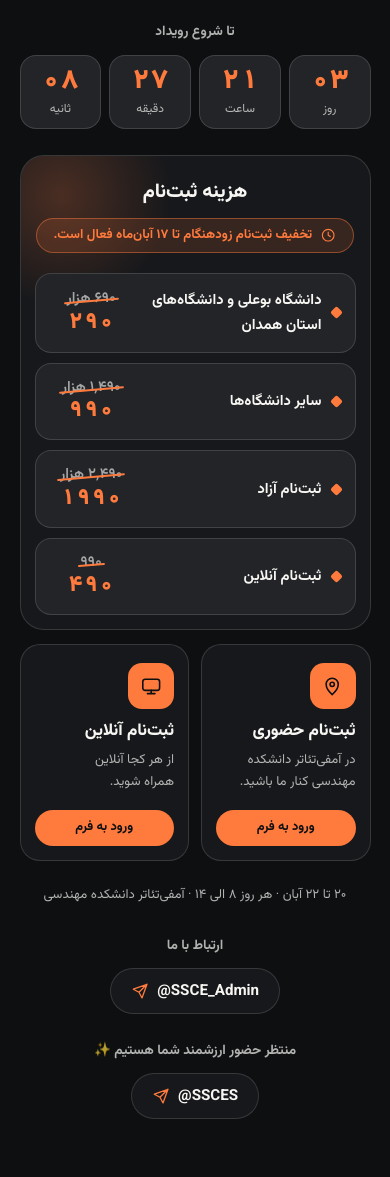
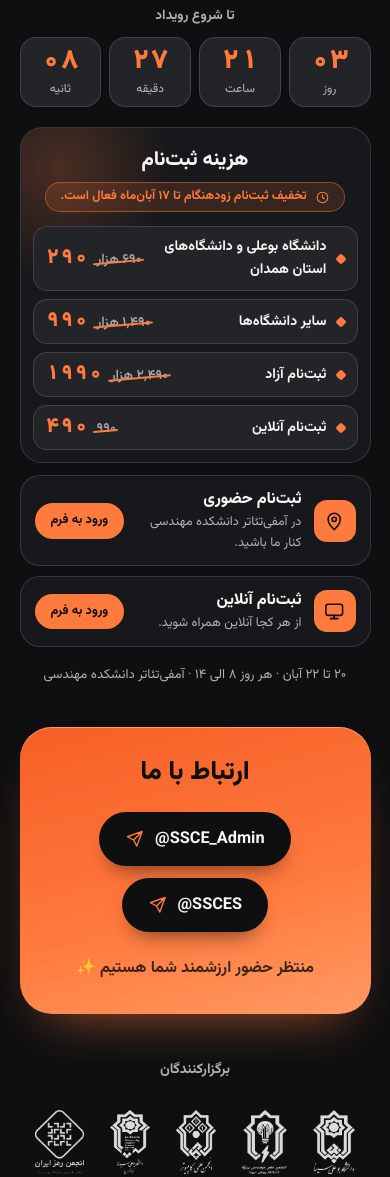
Before and after one commit to TAmin6002/RoboOTSprint, a plain HTML site: page index.html in a window 390 px wide. Shown: the part 6316-7493 px from the top of the page. Drawn offline with Linux system fonts and the light colour scheme.

Commit message:
fix: registering section updated

```diff
--- a/index.html
+++ b/index.html
@@ -1125,55 +1125,79 @@
 .info .icon{box-sizing:content-box;width:22px;height:22px;padding:6px;border-radius:12px;background:var(--c-black);color:var(--c-orange)}
 
 /* ===== Registration ===== */
-.register{overflow:hidden}
+.register{overflow:hidden;padding-block:clamp(40px,7vw,72px)}
 .register::before{content:"";position:absolute;inset:-90px -90px auto;height:320px;background:radial-gradient(closest-side,rgba(255,122,61,.3),transparent);pointer-events:none}
 .register .container{position:relative}
-.countdown{display:grid;justify-items:center;gap:10px;margin-bottom:26px}
+.countdown{display:grid;justify-items:center;gap:8px;margin-bottom:20px}
 .countdown__label{font-size:.85rem;font-weight:700;color:var(--text-muted-on-dark)}
 .countdown__grid{display:grid;grid-template-columns:repeat(4,1fr);gap:8px;width:100%;direction:rtl}
-.countdown__cell{display:grid;justify-items:center;padding:10px 4px 8px;border-radius:16px;background:var(--c-black-3);border:1px solid var(--line-dark)}
+.countdown__cell{display:grid;justify-items:center;padding:8px 4px 6px;border-radius:16px;background:var(--c-black-3);border:1px solid var(--line-dark)}
 .countdown__num{font-size:1.7rem;font-weight:900;line-height:1.2;color:var(--c-orange);font-variant-numeric:tabular-nums}
 .countdown__unit{font-size:.75rem;color:var(--text-muted-on-dark)}
-.forms{display:grid;grid-template-columns:1fr 1fr;gap:12px}
-.form-card{display:flex;flex-direction:column;gap:6px;height:100%;padding:18px 14px 14px;border-radius:20px;background:var(--c-black-2);border:1px solid var(--line-dark);transition:transform var(--dur) var(--ease),border-color var(--dur) var(--ease)}
+.forms{display:grid;grid-template-columns:1fr;gap:10px}
+.forms>li{display:flex}
+.form-card{display:grid;grid-template-columns:auto 1fr auto;grid-template-areas:"i t b" "i p b";align-items:center;align-content:center;column-gap:12px;width:100%;padding:12px 14px;border-radius:20px;background:var(--c-black-2);border:1px solid var(--line-dark);transition:transform var(--dur) var(--ease),border-color var(--dur) var(--ease)}
 .form-card:hover{transform:translateY(-3px);border-color:var(--c-orange)}
-.form-card__icon{display:grid;place-items:center;width:46px;height:46px;margin-bottom:6px;border-radius:14px;background:var(--c-orange);color:var(--c-black)}
-.form-card h3{font-size:1.05rem;font-weight:800}
-.form-card p{flex:1;font-size:.82rem;line-height:1.7;color:var(--text-muted-on-dark)}
-.form-card .btn{margin-top:10px;padding:7px 12px;font-size:.8rem}
-.register__note{margin-top:22px;text-align:center;font-size:.82rem;color:var(--text-muted-on-dark)}
-
-/* Pricing (inside the registration section, above the forms) */
-.pricing,.contact{max-width:620px;margin-inline:auto}
-.pricing{position:relative;overflow:hidden;margin-bottom:14px;padding:24px 14px 14px;border-radius:24px;background:var(--c-black-2);border:1px solid var(--line-dark)}
+.form-card__icon{grid-area:i;display:grid;place-items:center;width:42px;height:42px;border-radius:13px;background:var(--c-orange);color:var(--c-black)}
+.form-card h3{grid-area:t;font-size:1rem;font-weight:800;line-height:1.5}
+.form-card p{grid-area:p;font-size:.8rem;line-height:1.6;color:var(--text-muted-on-dark)}
+.form-card .btn{grid-area:b;padding:7px 14px;font-size:.8rem}
+@media (max-width:359px){.form-card{grid-template-columns:auto 1fr;grid-template-areas:"i t" "i p" "b b"}.form-card .btn{margin-top:10px}}
+.register__note{margin-top:16px;text-align:center;font-size:.82rem;color:var(--text-muted-on-dark)}
+
+/* Pricing + forms share one compact frame: stacked on phones, side by side on desktop */
+.register__body{display:grid;gap:12px;max-width:620px;margin-inline:auto}
+.pricing{position:relative;overflow:hidden;padding:18px 12px 12px;border-radius:22px;background:var(--c-black-2);border:1px solid var(--line-dark)}
 .pricing::before{content:"";position:absolute;top:-70px;inset-inline-end:-70px;width:220px;height:220px;background:radial-gradient(closest-side,rgba(255,122,61,.22),transparent);pointer-events:none}
 .pricing>*{position:relative}
-.pricing__title{text-align:center;font-size:var(--fs-600);font-weight:800}
-.pricing__badge{display:flex;align-items:center;justify-content:center;gap:8px;width:fit-content;max-width:100%;margin:12px auto 0;padding:6px 16px;border-radius:var(--radius-pill);background:rgba(255,122,61,.14);border:1px solid rgba(255,122,61,.45);color:var(--c-orange);font-size:.82rem;font-weight:700;line-height:1.6;text-align:center}
-.pricing__badge .icon{width:1.25em;height:1.25em}
-.pricing__list{display:grid;gap:10px;margin-top:20px}
-.pricing__row{display:flex;align-items:center;justify-content:space-between;gap:10px 14px;padding:14px;border-radius:16px;background:var(--c-black-3);border:1px solid var(--line-dark);transition:border-color var(--dur) var(--ease)}
+.pricing__title{text-align:center;font-size:1.25rem;font-weight:800;line-height:1.4}
+.pricing__badge{display:flex;align-items:center;justify-content:center;gap:8px;width:fit-content;max-width:100%;margin:8px auto 0;padding:4px 14px;border-radius:var(--radius-pill);background:rgba(255,122,61,.14);border:1px solid rgba(255,122,61,.45);color:var(--c-orange);font-size:.78rem;font-weight:700;line-height:1.6;text-align:center}
+.pricing__badge .icon{width:1.2em;height:1.2em}
+.pricing__list{display:grid;gap:8px;margin-top:14px}
+.pricing__row{display:flex;align-items:center;justify-content:space-between;gap:10px 14px;padding:9px 12px;border-radius:14px;background:var(--c-black-3);border:1px solid var(--line-dark);transition:border-color var(--dur) var(--ease)}
 .pricing__row:hover{border-color:var(--c-orange)}
-.pricing__label{display:flex;align-items:center;gap:10px;flex:1;min-width:0;font-size:.92rem;font-weight:700;line-height:1.7}
-.pricing__label::before{content:"";flex:none;width:9px;height:9px;border-radius:2px;background:var(--c-orange);transform:rotate(45deg)}
+.pricing__label{display:flex;align-items:center;gap:10px;flex:1;min-width:0;font-size:.88rem;font-weight:700;line-height:1.6}
+.pricing__label::before{content:"";flex:none;width:8px;height:8px;border-radius:2px;background:var(--c-orange);transform:rotate(45deg)}
 .pricing__price{display:flex;align-items:baseline;gap:8px;flex:none;white-space:nowrap}
-.pricing__old{position:relative;font-size:.92rem;font-weight:600;line-height:1.4;color:rgba(247,246,242,.62);text-decoration:none}
+.pricing__old{position:relative;font-size:.85rem;font-weight:600;line-height:1.4;color:rgba(247,246,242,.62);text-decoration:none}
 .pricing__old::after{content:"";position:absolute;inset-inline:-3px;top:54%;height:2px;border-radius:2px;background:var(--c-orange);transform:rotate(-5deg)}
-.pricing__new{font-size:1.4rem;font-weight:900;line-height:1.2;color:var(--c-orange);text-decoration:none;font-variant-numeric:tabular-nums}
-@media (max-width:519px){.pricing__price{flex-direction:column;align-items:center;gap:0;min-width:5.2rem}}
-
-/* Contact (Telegram) */
-.contact{display:grid;justify-items:center;gap:10px;margin-top:26px;text-align:center}
-.contact__label{font-size:.85rem;font-weight:700;color:var(--text-muted-on-dark)}
-.contact__label--closing{margin-top:14px}
-.contact__link{display:inline-flex;align-items:center;gap:8px;padding:8px 20px;border-radius:var(--radius-pill);background:var(--c-black-2);border:1px solid var(--line-dark);font-size:.95rem;font-weight:700;direction:ltr;transition:transform var(--dur) var(--ease),border-color var(--dur) var(--ease),color var(--dur) var(--ease)}
-.contact__link .icon{width:1.2em;height:1.2em;color:var(--c-orange)}
-.contact__link:hover{transform:translateY(-2px);border-color:var(--c-orange);color:var(--c-orange)}
+.pricing__new{font-size:1.3rem;font-weight:900;line-height:1.2;color:var(--c-orange);text-decoration:none;font-variant-numeric:tabular-nums}
+@media (max-width:379px){.pricing__price{flex-direction:column;align-items:center;gap:0;min-width:5rem}.pricing__badge{gap:6px;padding:4px 10px;font-size:.72rem}}
+
+/* Contact: its own section; one soft, rounded orange card (same gradient as the hero/event), no extra shapes */
+.contact{padding-block:0;text-align:center}
+.contact__card{max-width:720px;margin-inline:auto;padding:clamp(30px,5vw,46px) clamp(20px,4vw,40px);border-radius:32px;background:linear-gradient(165deg,#f65f26 0%,#ff7a3d 60%,#ff9a63 100%);color:var(--c-black);box-shadow:0 26px 54px -28px rgba(255,122,61,.65),inset 0 1px 0 rgba(255,255,255,.35)}
+.contact__card .section__title{font-size:var(--fs-700);color:var(--c-black)}
+.contact__links{display:flex;flex-wrap:wrap;justify-content:center;gap:12px;margin-top:22px}
+.contact__link{display:inline-flex;align-items:center;gap:10px;padding:12px 26px;border-radius:var(--radius-pill);background:var(--c-black);color:var(--c-white);font-size:1.02rem;font-weight:700;direction:ltr;box-shadow:0 12px 22px -12px rgba(14,15,17,.7);transition:transform var(--dur) var(--ease),background-color var(--dur) var(--ease),color var(--dur) var(--ease),box-shadow var(--dur) var(--ease)}
+.contact__link .icon{width:1.2em;height:1.2em;color:var(--c-orange);transition:color var(--dur) var(--ease)}
+.contact__link:hover{transform:translateY(-3px);background:var(--c-pure-white);color:var(--c-black);box-shadow:0 16px 26px -12px rgba(14,15,17,.55)}
+.contact__link:hover .icon{color:var(--c-orange-hot)}
+.contact__closing{margin-top:22px;font-weight:700;color:rgba(14,15,17,.82)}
 
 /* ===== Responsive: centred single column up to tablet, two-column hero on desktop ===== */
 .hero__inner{--container:540px}
 .hero__trace path{vector-effect:non-scaling-stroke}
 .sched,.forms,.countdown,.register__note{max-width:620px;margin-inline:auto}
+@media (min-width:900px){
+  .register .section__head{max-width:none;margin-bottom:24px}
+  .register .section__title{font-size:var(--fs-700)}
+  .register__body{grid-template-columns:minmax(0,1.15fr) minmax(0,.85fr);gap:16px;max-width:1040px}
+  .pricing{padding:26px 22px 20px}
+  .pricing__title{font-size:1.5rem}
+  .pricing__badge{font-size:.85rem;padding:5px 16px}
+  .pricing__list{gap:10px;margin-top:18px}
+  .pricing__row{padding:13px 18px}
+  .pricing__label{font-size:.98rem}
+  .pricing__old{font-size:.92rem}
+  .pricing__new{font-size:1.5rem}
+  .register__body .forms{grid-template-rows:1fr 1fr;gap:16px}
+  .form-card{padding:18px 20px;column-gap:16px}
+  .form-card__icon{width:52px;height:52px;border-radius:16px}
+  .form-card h3{font-size:1.15rem}
+  .form-card p{font-size:.88rem}
+  .form-card .btn{padding:9px 20px;font-size:.88rem}
+}
 @media (min-width:900px){
   .hero{padding:56px 0 110px;clip-path:polygon(0 0,100% 0,100% calc(100% - 44px),0 100%)}
   .hero__inner{--container:1120px;grid-template-columns:minmax(0,1.05fr) minmax(0,.95fr);grid-template-areas:"e v" "t v" "l v" "c v" "f v" "k v";column-gap:64px;justify-items:start;text-align:start;align-content:center}
@@ -1491,6 +1515,7 @@
           </div>
         </div>
 
+        <div class="register__body">
         <!-- Pricing: struck-through = regular price, orange = early-bird price -->
         <div class="pricing" data-reveal>
           <h3 class="pricing__title">هزینه ثبت‌نام</h3>
@@ -1534,13 +1559,22 @@
             </a>
           </li>
         </ul>
+        </div>
         <p class="register__note" data-reveal>۲۰ تا ۲۲ آبان · هر روز ۸ الی ۱۴ · آمفی‌تئاتر دانشکده مهندسی</p>
 
-        <div class="contact" data-reveal>
-          <p class="contact__label">ارتباط با ما</p>
-          <a class="contact__link" href="https://t.me/SSCE_Admin" target="_blank" rel="noopener"><svg class="icon" aria-hidden="true"><use href="#i-send"/></svg><span>@SSCE_Admin</span></a>
-          <p class="contact__label contact__label--closing">منتظر حضور ارزشمند شما هستیم ✨</p>
-          <a class="contact__link" href="https://t.me/SSCES" target="_blank" rel="noopener"><svg class="icon" aria-hidden="true"><use href="#i-send"/></svg><span>@SSCES</span></a>
+      </div>
+    </section>
+
+    <!-- ============ Contact ============ -->
+    <section class="section section--dark contact" id="contact" aria-labelledby="contact-title">
+      <div class="container">
+        <div class="contact__card" data-reveal>
+          <h2 class="section__title" id="contact-title">ارتباط با ما</h2>
+          <div class="contact__links">
+            <a class="contact__link" href="https://t.me/SSCE_Admin" target="_blank" rel="noopener"><svg class="icon" aria-hidden="true"><use href="#i-send"/></svg><span>@SSCE_Admin</span></a>
+            <a class="contact__link" href="https://t.me/SSCES" target="_blank" rel="noopener"><svg class="icon" aria-hidden="true"><use href="#i-send"/></svg><span>@SSCES</span></a>
+          </div>
+          <p class="contact__closing">منتظر حضور ارزشمند شما هستیم ✨</p>
         </div>
       </div>
     </section>
```
